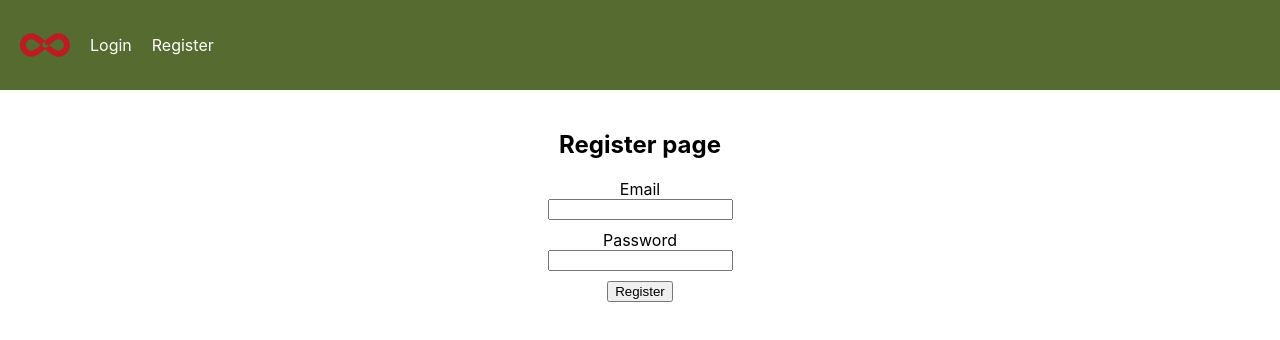
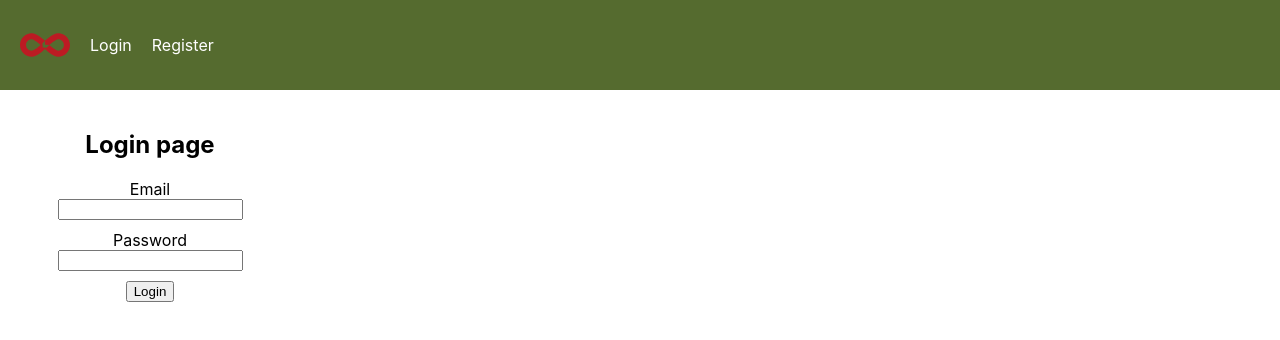
Before and after one commit to hellobarkauskas/2022-09-05-reactjs-atsiskaitymas, a React (Create React App) app: page / in a window 1280 px wide. Shown: the top 340 px of the page. Built offline with nearby package versions, Linux system fonts and the light colour scheme.

Commit message:
add minor edit with Routes

```diff
--- a/src/App.js
+++ b/src/App.js
@@ -10,8 +10,8 @@
 
   return (
     <Routes>
-      <Route path='/' element={<RegisterForm />} />
-      <Route path='/login' element={<LoginForm />} />
+      <Route path='/' element={<LoginForm />} />
+      <Route path='/register' element={<RegisterForm />} />
       <Route path='/home' element={<FetchSkills />} />
       <Route path='/add' element={<PostSkills />} />
     </Routes>
```
